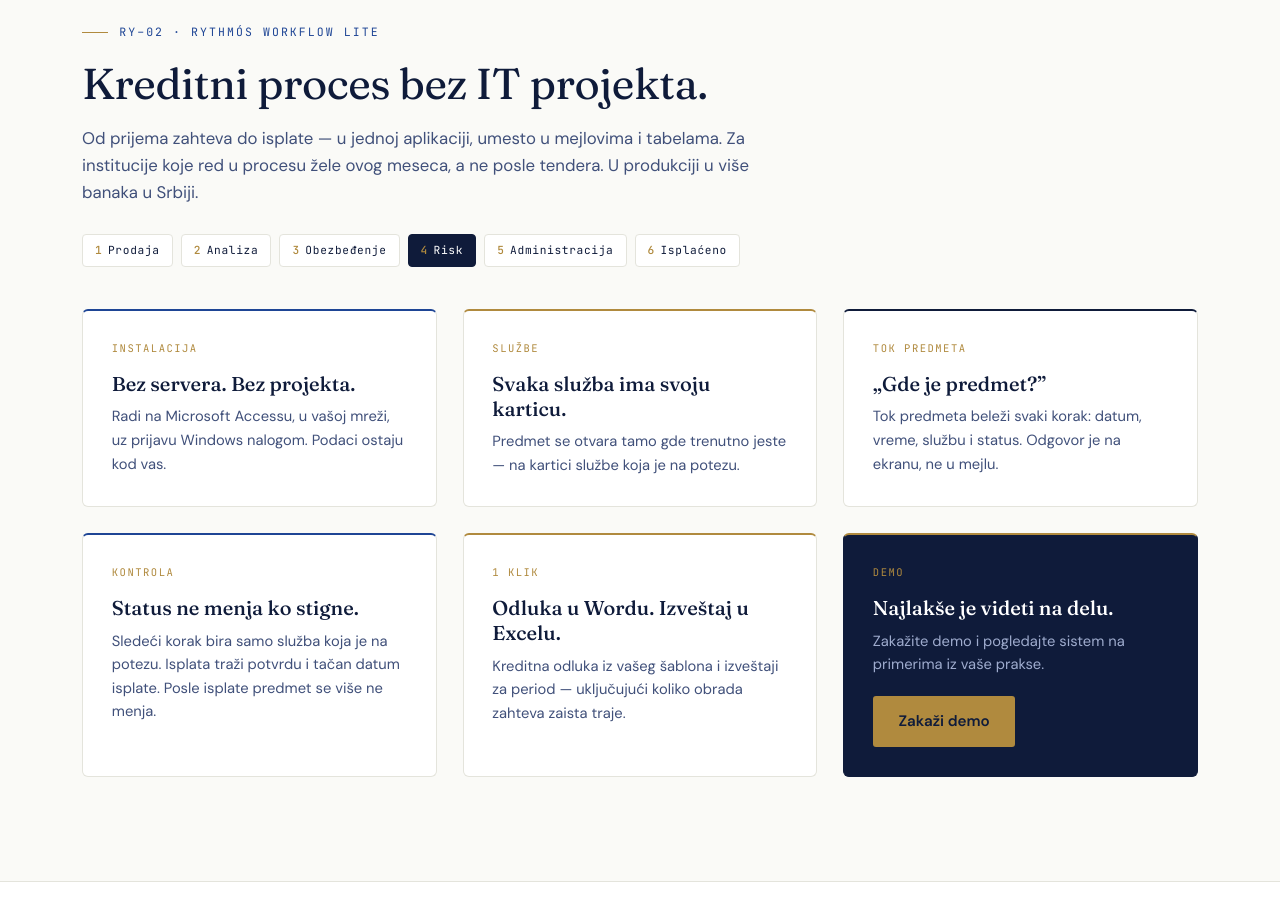
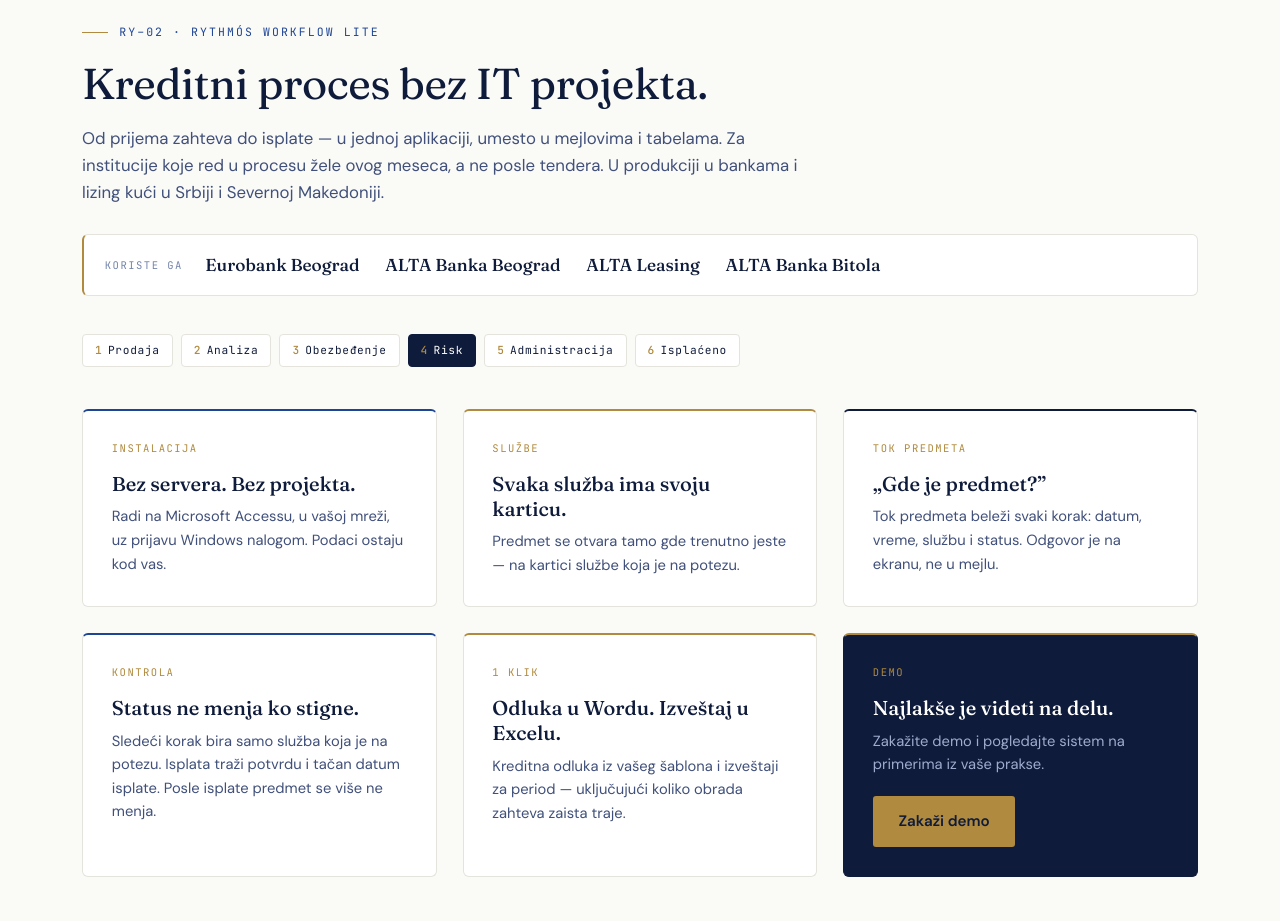
Before and after one commit to skrile88/Rythmos.rs, a plain HTML site: page index.html in a window 1280 px wide. Shown: the part 10200-11121 px from the top of the page. Drawn offline with Linux system fonts and the light colour scheme.

Commit message:
Workflow Lite: navedeni korisnici (Eurobank Beograd, ALTA Banka Beograd, ALTA Leasing, ALTA Banka Bitola)
Co-Authored-By: Claude Opus 5.5 <noreply@anthropic.com>

```diff
--- a/index.html
+++ b/index.html
@@ -338,6 +338,11 @@ footer{background:#0B1430;color:#8B9BC4;padding:3.6rem 0 2rem}
 .foot-bottom{display:flex;justify-content:space-between;padding-top:1.6rem;font-family:var(--mono);font-size:.66rem;letter-spacing:.14em;text-transform:uppercase;color:#54679B;flex-wrap:wrap;gap:.6rem}
 /* ---------- workflow lite ---------- */
 .wl{background:var(--cream);border-top:1px solid var(--line)}
+.wl-clients{display:flex;flex-wrap:wrap;align-items:center;gap:.8rem 1.4rem;margin:-1.6rem 0 2.4rem;padding:1rem 1.3rem;background:var(--paper);border:1px solid var(--line);border-left:2px solid var(--gold);border-radius:6px}
+.wl-clients .lbl{font-family:var(--mono);font-size:.66rem;letter-spacing:.14em;text-transform:uppercase;color:var(--ink-3)}
+.wl-clients ul{display:flex;flex-wrap:wrap;gap:.4rem 1.6rem;list-style:none}
+.wl-clients li{font-family:var(--serif);font-size:1.08rem;font-weight:500;color:var(--navy)}
+.wl-clients + .wl-stages{margin-top:0}
 .wl-stages{display:flex;flex-wrap:wrap;gap:.5rem;margin:-1.6rem 0 2.6rem;list-style:none}
 .wl-stages li{font-family:var(--mono);font-size:.7rem;letter-spacing:.06em;color:var(--navy);background:#fff;border:1px solid var(--line);border-radius:4px;padding:.4rem .75rem}
 .wl-stages li b{color:var(--gold);font-weight:500;margin-right:.35rem}
@@ -1030,7 +1035,16 @@ footer{background:#0B1430;color:#8B9BC4;padding:3.6rem 0 2rem}
     <div class="sec-head reveal">
       <div class="eyebrow">RY–02 · Rythmós Workflow Lite</div>
       <h2 data-en="A credit process without an IT project.">Kreditni proces bez IT projekta.</h2>
-      <p data-en="From application intake to payout — in one application, instead of emails and spreadsheets. For institutions that want order in the process this month, not after a tender. In production in several banks in Serbia.">Od prijema zahteva do isplate — u jednoj aplikaciji, umesto u mejlovima i tabelama. Za institucije koje red u procesu žele ovog meseca, a ne posle tendera. U produkciji u više banaka u Srbiji.</p>
+      <p data-en="From application intake to payout — in one application, instead of emails and spreadsheets. For institutions that want order in the process this month, not after a tender. In production in banks and a leasing company in Serbia and North Macedonia.">Od prijema zahteva do isplate — u jednoj aplikaciji, umesto u mejlovima i tabelama. Za institucije koje red u procesu žele ovog meseca, a ne posle tendera. U produkciji u bankama i lizing kući u Srbiji i Severnoj Makedoniji.</p>
+    </div>
+    <div class="wl-clients reveal">
+      <span class="lbl" data-en="Used by">Koriste ga</span>
+      <ul>
+        <li>Eurobank Beograd</li>
+        <li>ALTA Banka Beograd</li>
+        <li>ALTA Leasing</li>
+        <li>ALTA Banka Bitola</li>
+      </ul>
     </div>
     <ul class="wl-stages reveal" aria-label="Kartice službi" data-en-aria="Department tabs">
       <li data-en="<b>1</b>Sales"><b>1</b>Prodaja</li>
```
